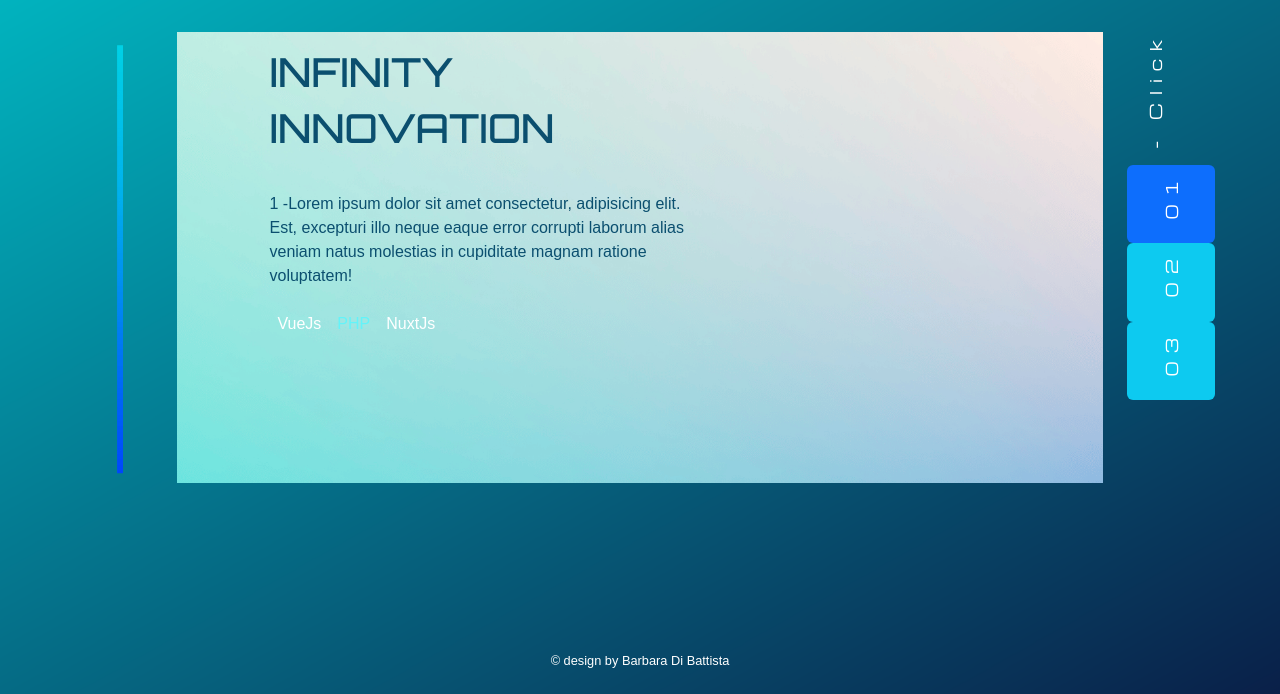
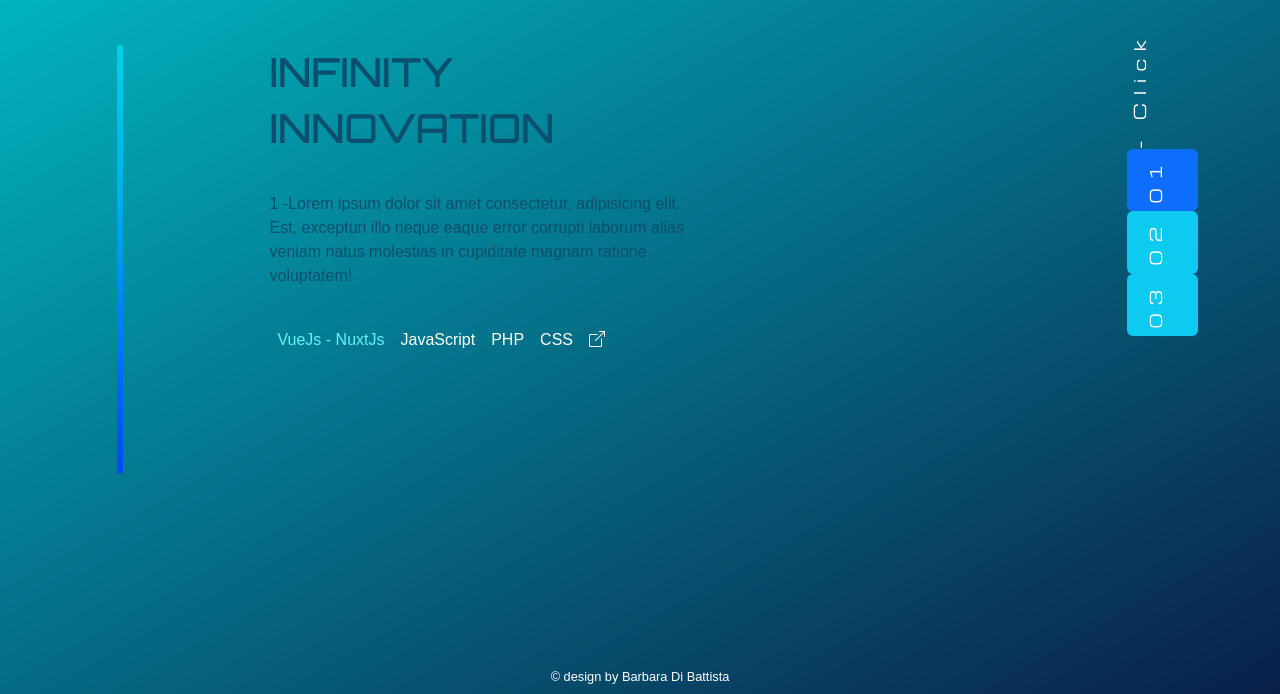
Before and after one commit to dibattista/di-battista-barbara-public, a Flask app: page /projets in a window 1280 px wide. Shown: the part 106-800 px from the top of the page. Run offline with Flask 2, Linux system fonts and the light colour scheme; some libraries are stand-ins or nearby versions; some web fonts are replaced.

Commit message:
add tab to change project

```diff
--- a/static/css/style.css
+++ b/static/css/style.css
@@ -37,6 +37,7 @@ p, .p-2 {
   font-family: 'Tomorrow', sans-serif;
   font-weight: 400;
   color: #fff;
+  margin: 0 !important;
 }
 
 h1 {
@@ -153,21 +154,12 @@ a {
 /* END PAGE INDEX */
 
 /* PAGE PROJETS */
-.background-img-tab-content {
-  padding: 0 !important;
-  margin: 0 !important;
-  background-image: url(../images/background-blue-gradient-bdb.png);
-  /* Full height */
-    height: 100%;
-  /* Center and scale the image nicely */
-  background-position: center;
-  /* background-repeat: no-repeat; */
-  background-size: cover;
-  max-width: 100% !important;
+.h1-projet-1, .p-projet-1 {
+  color: var(--main-color) !important;
 }
 
-.h1-projet-1, .p-projet-1 {
-  color: var(--main-color) !important;
+a:hover .bi-box-arrow-up-right {
+  color: var(--main-highlight-color) !important;
 }
 /* END PAGE PROJETS */
 
--- a/templates/projets.html
+++ b/templates/projets.html
@@ -28,10 +28,17 @@
                       Est, excepturi illo neque eaque error corrupti laborum alias
                       veniam natus molestias in cupiditate magnam ratione voluptatem!
                     </P>
-                    <div class="d-flex flex-row">
-                      <div class="p-2">VueJs</div>
-                      <div class="p-2"><span class="div-span-strength-color">PHP</span></div>
-                      <div class="p-2">NuxtJs</div>
+                    <div row class="space-row-2"></div>
+                    <div class="d-flex flex-row align-items-center">
+                      <div class="p-2"><span class="div-span-strength-color">VueJs - NuxtJs</span></div>
+                      <div class="p-2"><p>JavaScript</p></div>
+                      <div class="p-2"><p>PHP</p></div>
+                      <div class="p-2"><p>CSS</p></div>
+                      <div class="p-2">
+                        <a href="https://www.infinity-innovation.fr" target="_blank">
+                          <i class="bi bi-box-arrow-up-right"></i>
+                        </a>
+                      </div>
                     </div>
                   </div>
                   <div class="col-5"></div>
@@ -43,11 +50,31 @@
                 role="tabpanel"
                 aria-labelledby="v-pills-link2-tab"
               >
-                <h1>Votre réflexologue</h1>
-                <P>2 -Lorem ipsum dolor sit amet consectetur, adipisicing elit.
-                  Est, excepturi illo neque eaque error corrupti laborum alias
-                  veniam natus molestias in cupiditate magnam ratione voluptatem!
-                </P>
+                <div class="row">
+                  <div class="col-1"></div>
+                  <div class="col-6">
+                    <h1 class="h1-projet-1">VOTRE</h1>
+                    <h1 class="h1-projet-1">REFLEXOLOGUE</h1>
+                    <div row class="space-row-2"></div>
+                    <P class="p-projet-1">2 -Lorem ipsum dolor sit amet consectetur, adipisicing elit.
+                      Est, excepturi illo neque eaque error corrupti laborum alias
+                      veniam natus molestias in cupiditate magnam ratione voluptatem!
+                    </P>
+                    <div row class="space-row-2"></div>
+                    <div class="d-flex flex-row align-items-center">
+                      <div class="p-2"><p>JavaScript</p></div>
+                      <div class="p-2"><p>PHP</p></div>
+                      <div class="p-2"><p>CSS</p></div>
+                      <div class="p-2"><span class="div-span-strength-color">HTML</span></div>
+                      <div class="p-2">
+                        <a href="https://votre-reflexologue.com/" target="_blank">
+                          <i class="bi bi-box-arrow-up-right"></i>
+                        </a>
+                      </div>
+                    </div>
+                  </div>
+                  <div class="col-5"></div>
+                </div>
               </div>
               <div
                 class="tab-pane fade"
@@ -55,8 +82,30 @@
                 role="tabpanel"
                 aria-labelledby="v-pills-link3-tab"
               >
-                3- Lorem ipsum, dolor sit amet consectetur adipisicing elit.
-                Aspernatur, illum.
+                <div class="row">
+                  <div class="col-1"></div>
+                  <div class="col-6">
+                    <h1 class="h1-projet-1">OC</h1>
+                    <h1 class="h1-projet-1">PYTHON</h1>
+                    <div row class="space-row-2"></div>
+                    <P class="p-projet-1">3 -Lorem ipsum dolor sit amet consectetur, adipisicing elit.
+                      Est, excepturi illo neque eaque error corrupti laborum alias
+                      veniam natus molestias in cupiditate magnam ratione voluptatem!
+                    </P>
+                    <div row class="space-row-2"></div>
+                    <div class="d-flex flex-row align-items-center">
+                      <div class="p-2"><p>PYTHON</p></div>
+                      <div class="p-2"><span class="div-span-strength-color">HTML</span></div>
+                      <div class="p-2"><p>SQL</p></div>
+                      <div class="p-2">
+                        <a href="https://github.com/dibattista" target="_blank">
+                          <i class="bi bi-box-arrow-up-right"></i>
+                        </a>
+                      </div>
+                    </div>
+                  </div>
+                  <div class="col-5"></div>
+                </div>
               </div>
             </div>
           </div>
```
